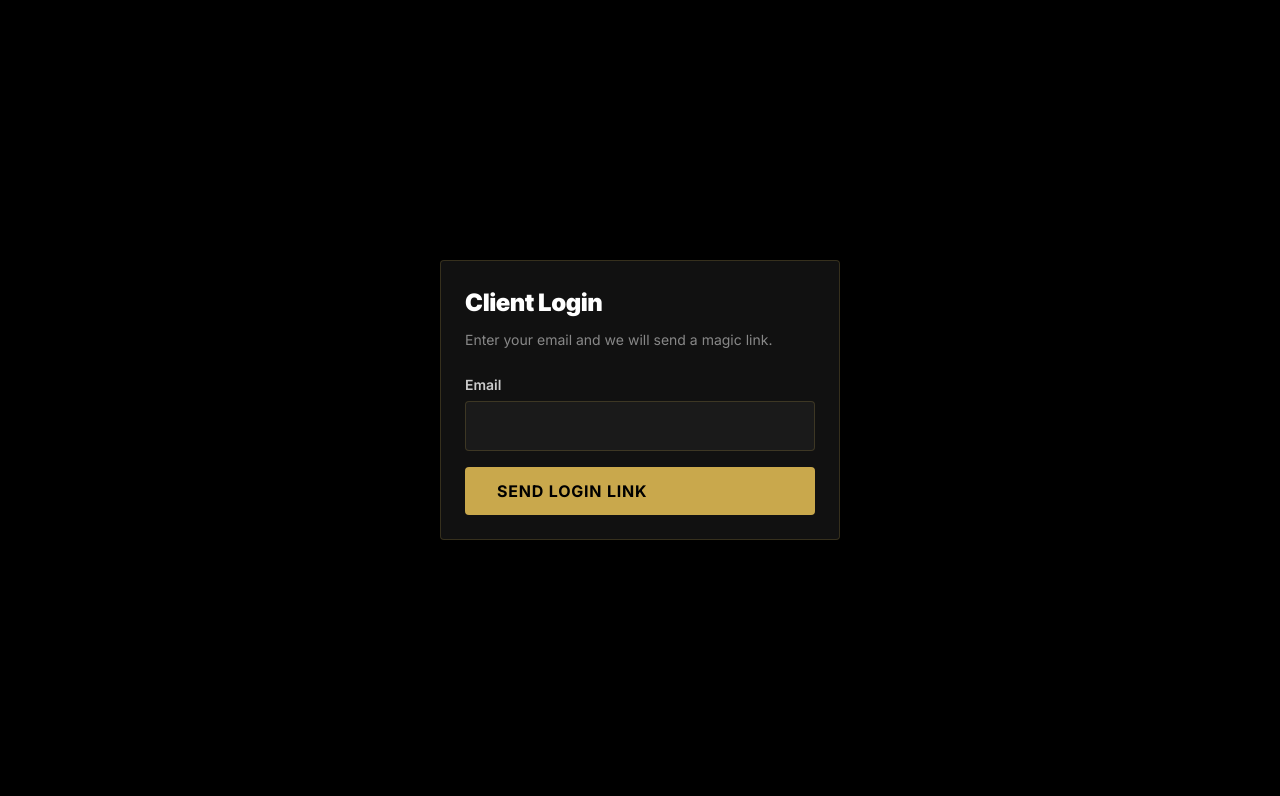
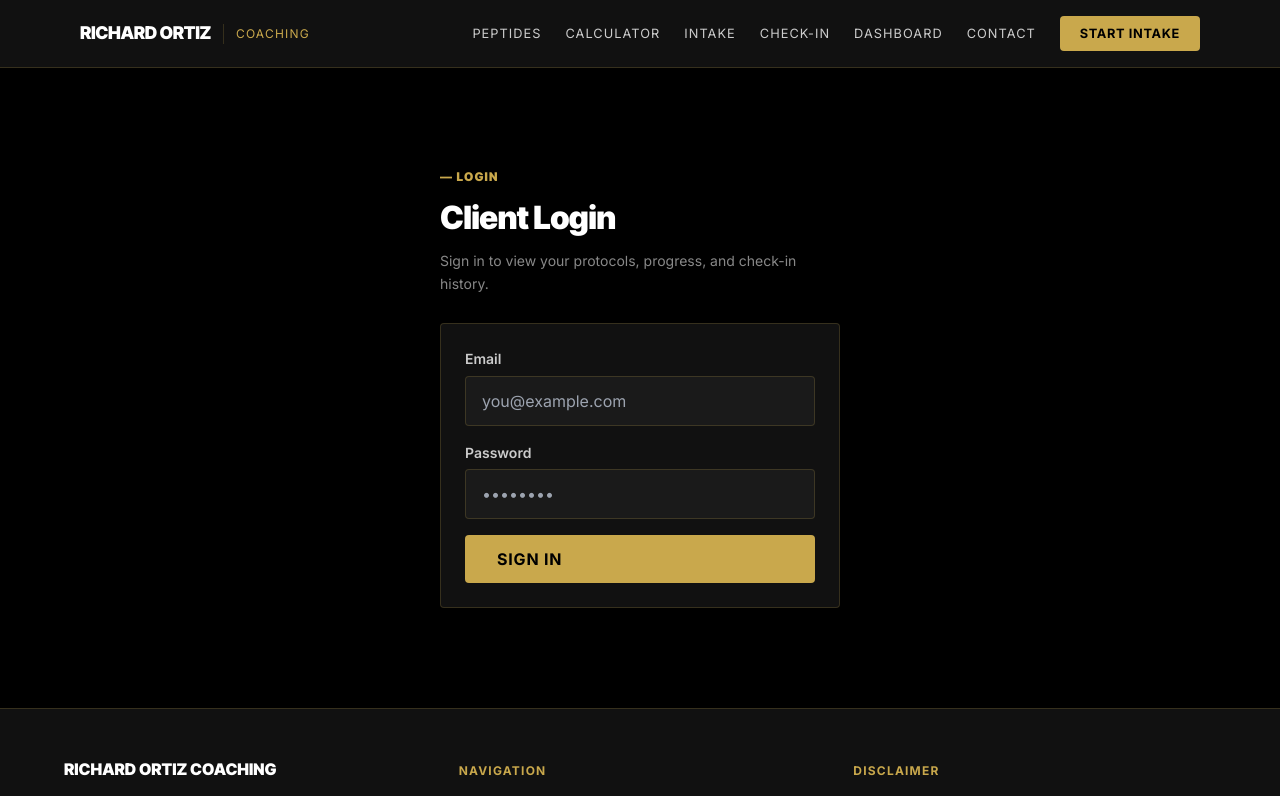
Before and after one commit to asaasinai/richard-ortiz-coaching, a Next.js app: page /auth/signin in a window 1280 px wide. Shown: the top 796 px of the page. Built offline with nearby package versions, Linux system fonts and the light colour scheme.

Commit message:
Auth: email+password login page with redirect support

```diff
--- a/src/app/auth/signin/page.tsx
+++ b/src/app/auth/signin/page.tsx
@@ -1,29 +1,87 @@
 "use client"
-import { signIn } from "next-auth/react"
-import { useState } from "react"
+import { useState, useEffect } from "react"
+import Nav from "@/components/Nav"
+import Footer from "@/components/Footer"
+import { useRouter, useSearchParams } from "next/navigation"
+import { Suspense } from "react"
 
-export default function SignInPage() {
+function SignInForm() {
+  const router = useRouter()
+  const params = useSearchParams()
   const [email, setEmail] = useState("")
-  const [sent, setSent] = useState(false)
+  const [password, setPassword] = useState("")
+  const [error, setError] = useState("")
+  const [loading, setLoading] = useState(false)
+
+  // Pre-fill email from URL param (e.g. from /checkin redirect)
+  useEffect(() => {
+    const e = params.get("email")
+    if (e) setEmail(e)
+  }, [params])
+
   const submit = async (e: React.FormEvent) => {
     e.preventDefault()
-    await signIn("email", { email, callbackUrl: "/dashboard" })
-    setSent(true)
+    setError("")
+    setLoading(true)
+    const res = await fetch("/api/auth/login", {
+      method: "POST",
+      headers: { "Content-Type": "application/json" },
+      body: JSON.stringify({ email, password }),
+    })
+    const data = await res.json()
+    setLoading(false)
+    if (data.ok) {
+      sessionStorage.setItem("roc_dashboard_email", email)
+      sessionStorage.setItem("roc_dashboard_name", data.name ?? "")
+      router.push("/dashboard")
+    } else {
+      setError(data.error ?? "Invalid email or password.")
+    }
   }
+
   return (
-    <div style={{ minHeight:"100vh",background:"var(--bg)",display:"flex",alignItems:"center",justifyContent:"center",padding:"2rem" }}>
-      <div className="card" style={{ maxWidth:400,width:"100%" }}>
-        <h1 style={{ fontFamily:"Inter Tight,sans-serif",fontWeight:900,fontSize:"1.5rem",marginBottom:"0.5rem" }}>Client Login</h1>
-        <p style={{ color:"var(--text-mute)",fontSize:"0.875rem",marginBottom:"1.5rem" }}>Enter your email and we will send a magic link.</p>
-        {sent ? (
-          <p style={{ color:"var(--gold)",fontWeight:600 }}>Check your email for a login link.</p>
-        ) : (
-          <form onSubmit={submit} style={{ display:"flex",flexDirection:"column",gap:"1rem" }}>
-            <div><label>Email</label><input type="email" required value={email} onChange={e=>setEmail(e.target.value)} /></div>
-            <button type="submit" className="btn-gold">Send Login Link</button>
+    <div style={{ minHeight:"80vh", display:"flex", alignItems:"center", justifyContent:"center", padding:"2rem" }}>
+      <div style={{ width:"100%", maxWidth:400 }}>
+        <span className="section-num">— Login</span>
+        <h1 style={{ fontFamily:"Inter Tight,sans-serif", fontWeight:900, fontSize:"2rem", letterSpacing:"-0.02em", marginBottom:"0.5rem" }}>
+          Client Login
+        </h1>
+        <p style={{ color:"var(--text-mute)", fontSize:"0.875rem", marginBottom:"1.75rem", lineHeight:1.6 }}>
+          Sign in to view your protocols, progress, and check-in history.
+        </p>
+        <div className="card">
+          <form onSubmit={submit} style={{ display:"flex", flexDirection:"column", gap:"1rem" }}>
+            <div>
+              <label htmlFor="email">Email</label>
+              <input id="email" type="email" required autoComplete="email"
+                value={email} onChange={e => setEmail(e.target.value)} placeholder="you@example.com" />
+            </div>
+            <div>
+              <label htmlFor="password">Password</label>
+              <input id="password" type="password" required autoComplete="current-password"
+                value={password} onChange={e => setPassword(e.target.value)} placeholder="••••••••" />
+            </div>
+            {error && (
+              <p style={{ color:"#f87171", fontSize:"0.85rem", margin:0 }}>{error}</p>
+            )}
+            <button type="submit" className="btn-gold" disabled={loading}>
+              {loading ? "Signing in..." : "Sign In"}
+            </button>
           </form>
-        )}
+        </div>
       </div>
     </div>
   )
 }
+
+export default function SignInPage() {
+  return (
+    <>
+      <Nav/>
+      <Suspense>
+        <SignInForm/>
+      </Suspense>
+      <Footer/>
+    </>
+  )
+}
```
